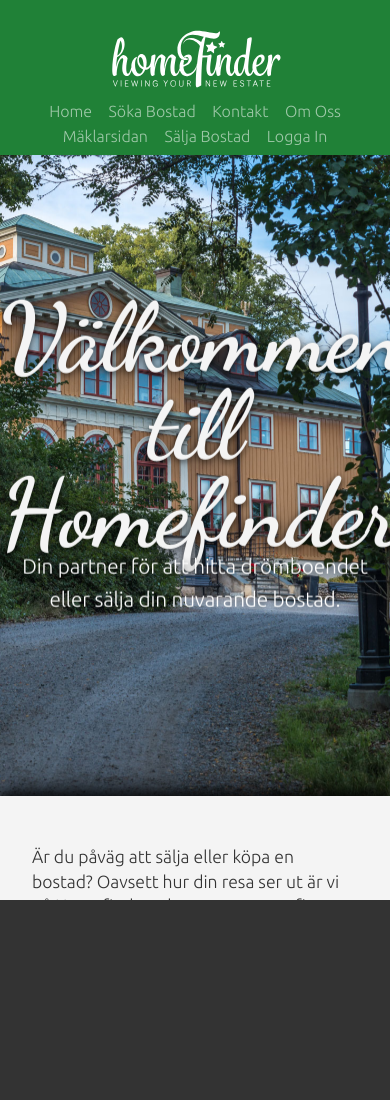
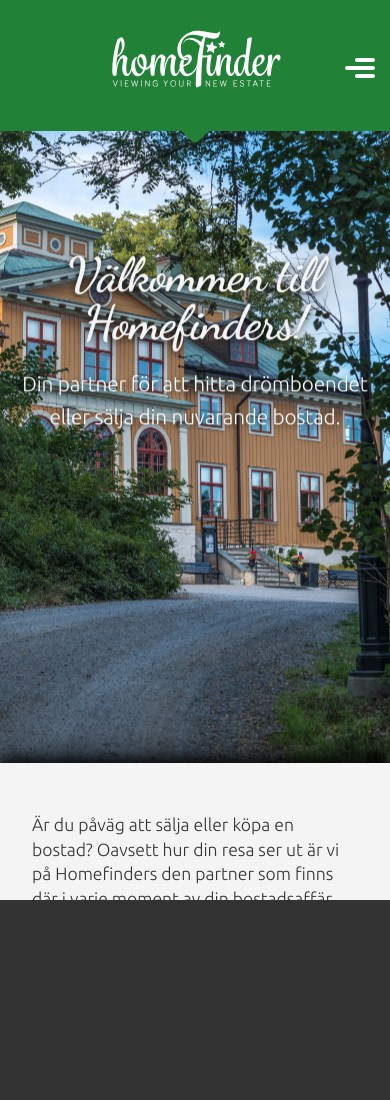
Before and after one commit to xfekke/HomeFinders, a website with bundled scripts: page public/index.html in a window 390 px wide. Shown: the top 1100 px of the page. Built offline with nearby package versions, Linux system fonts and the light colour scheme; a web font is replaced by a local one.

Commit message:
Med mobilanpassad meny
Med mobilanpassad meny

```diff
--- a/public/css/style.css
+++ b/public/css/style.css
@@ -7,6 +7,10 @@
   --background-clr: #f4f4f4;
   --text-clr: #333;
 }
+
+/* * {
+  border: crimson solid 0.3px;
+} */
 
 /* bas font osv */
 body,
@@ -27,20 +31,20 @@
   position: fixed;
   background-color: var(--primary-clr);
   text-align: center;
-  height: 6.5em;
+  height: 8.2em;
   width: 100%;
   z-index: 2000;
 }
 
 header {
   padding-top: 1rem;
-  /* text-align: center; */
-  /* font-size: xx-large; */
+  margin-bottom: 0;
 }
 
 #logo {
   width: 230px;
   transition-duration: 300ms;
+  /* margin-bottom: -30px; */
 }
 
 #logo:hover {
@@ -48,32 +52,32 @@
 }
 
 #nav-pos {
-  position: absolute;
+  position:fixed;
   top: 6.2em;
   width: 100%;
+  z-index: 3000;
 }
 
-nav {
+.nav-meny {
   padding-bottom: 5px;
   text-align: center;
-  background-color: var(--primary-clr);
   align-items: center;
-  z-index: 2000;
+  /* z-index: 3000; */
 }
 
-nav>a {
+.nav-meny>a {
   color: #ffffffa6;
-  z-index: 2000;
+  /* z-index: 3000; */
   transition: 700ms;
 }
 
-nav>a:hover {
+.nav-meny>a:hover {
   border-bottom: #fff solid 2px;
   border-radius: 10px;
   padding-bottom: 3px;
 }
 
-nav>a:visited {
+.nav-meny>a:visited {
   color: #fff;
 }
 
@@ -92,6 +96,11 @@
   rotate: 45deg;
   border-radius: 5px;
   background-color: var(--primary-clr);
+}
+
+.hamburger,
+.toggle-meny {
+  display: none;
 }
 
 main {
@@ -152,11 +161,12 @@
 
 .p-hero {
   margin: 0 auto;
+  padding: 1.5em 5em 0;
   font-size: 1.3rem;
   color: #fff;
   letter-spacing: -0.01rem;
   text-align: center;
-  max-width: 600px;
+  max-width: 400px;
   text-shadow: 0px 2px 7px rgba(0, 0, 0, 0.7), 0px 10px 30px rgba(0, 0, 0, 0.5);
 }
 
@@ -343,7 +353,7 @@
 }
 
 #form-contact-btn {
-  position: absolute;
+  position: relative;
   margin-left: 190px;
   background-color: #fff;
   color: #444;
@@ -382,3 +392,130 @@
   height: 100vw;
   background-color: var(--text-clr);
 }
+
+
+
+@media screen and (max-width: 600px) {
+
+  .hamburger {
+    position: absolute;
+    margin-top: 3em;
+    width: 30px;
+    height: 4px;
+    background: #fff;
+    border-radius: 10px;
+    cursor: pointer;
+    z-index: 3000;
+    transition: 0.3s;
+  }
+
+  .hamburger::before,
+  .hamburger::after {
+    content: "";
+    position: absolute;
+    height: 4px;
+    right: 0;
+    background: #fff;
+    border-radius: 10px;
+    transition: 0.3s;
+  }
+
+  .hamburger::before {
+    top: -8px;
+    width: 20px;
+  }
+
+  .hamburger::after {
+    top: 8px;
+    width: 20px;
+  }
+
+  .toggle-meny {
+    position: absolute;
+    width: 30px;
+    height: 100%;
+    z-index: 4000;
+    cursor: pointer;
+    opacity: 0%;
+  }
+
+  #nav-pos input:checked~.hamburger {
+    background: transparent;
+  }
+
+  #nav-pos input:checked~.hamburger:before {
+    top: 0;
+    transform: rotate(-45deg);
+    width: 30px;
+  }
+
+  #nav-pos input:checked~.hamburger:after {
+    top: 0;
+    transform: rotate(45deg);
+    width: 30px;
+  }
+
+  #nav-pos input:checked~.nav-meny {
+    right: 0;
+  }
+
+  .hamburger,
+  .toggle-meny {
+    display: flex;
+    justify-content: end;
+    align-items: end;
+    position: fixed;
+    top: 18px;
+    right: 15px;
+  }
+
+  .nav-meny {
+    display: flex;
+    justify-content: center;
+    flex-direction: column;
+    align-items: flex-start;
+    position: fixed;
+    top: 130px;
+    right: -100%;
+    background: var(--text-clr);
+    opacity: 90%;
+    width: 100%;
+    height: 450px;
+    padding-top: 8px;
+  }
+    .nav-meny a,
+    .nav-meny a:hover {
+      width: 100%;
+      padding: 20px 0;
+      border-radius: 0;
+      border-top: none;
+      border-bottom: #ffffff42 solid 0.5px;
+    }
+    .pointer {z-index: 4000;}
+
+
+    /* Home -> paralax */
+    .titel {
+      font-size: 3em;
+      line-height: 1;
+      margin-bottom: 15px;
+    }
+    .p-hero {
+      padding: 2em 5px 0;
+    }
+
+    /* formulär */
+    .form-section{ width: 100%;}
+    .contact-form {
+      width: 100%;
+      padding: 0;
+    }
+    #email, #notation, #message {width: 90%;}
+    #form-contact-btn {
+      margin:0 auto;
+      display: block;
+    }
+    #brokers {
+      text-align: center;
+    }
+}
--- a/public/index.html
+++ b/public/index.html
@@ -11,23 +11,30 @@
 
 <body>
   <section id="header-section">
+
     <header><a href="/" data-link><img src="image/hfLogoVit.svg" alt="Homefinders" id="logo"></a></header>
 
     <div id="nav-pos">
-      <nav>
+
+      <input type="checkbox" class="toggle-meny">
+      <div class="hamburger"></div>
+
+      <nav class="nav-meny">
         <a href="/" data-link>Home</a>
-        <a href="/search" data-link>Söka Bostad</a>
-        <a href="/contact" data-link>Kontakt</a>
-        <a href="/about" data-link>Om Oss</a>
-        <a href="/realtor" data-link>Mäklarsidan</a>
-        <a href="/sellHome" data-link>Sälja Bostad</a>
-        <a href="/logIn" data-link>Logga In</a>
+        <a href="/search" data-link class="nav-link">Söka Bostad</a>
+        <a href="/contact" data-link class="nav-link">Kontakt</a>
+        <a href="/about" data-link class="nav-link">Om Oss</a>
+        <a href="/realtor" data-link class="nav-link">Mäklarsidan</a>
+        <a href="/sellHome" data-link class="nav-link">Sälja Bostad</a>
+        <a href="/logIn" data-link class="nav-link">Logga In</a>
       </nav>
+
     </div>
+
 </section>
-<div class="pointer">
-  <div id="top-arrow"></div>
-</div>
+    <div class="pointer">
+      <div id="top-arrow"></div>
+    </div>
 
 <main id="app"></main>
 <footer></footer>
```
Also changed, not shown: public/main.js (line endings or trailing spaces).
